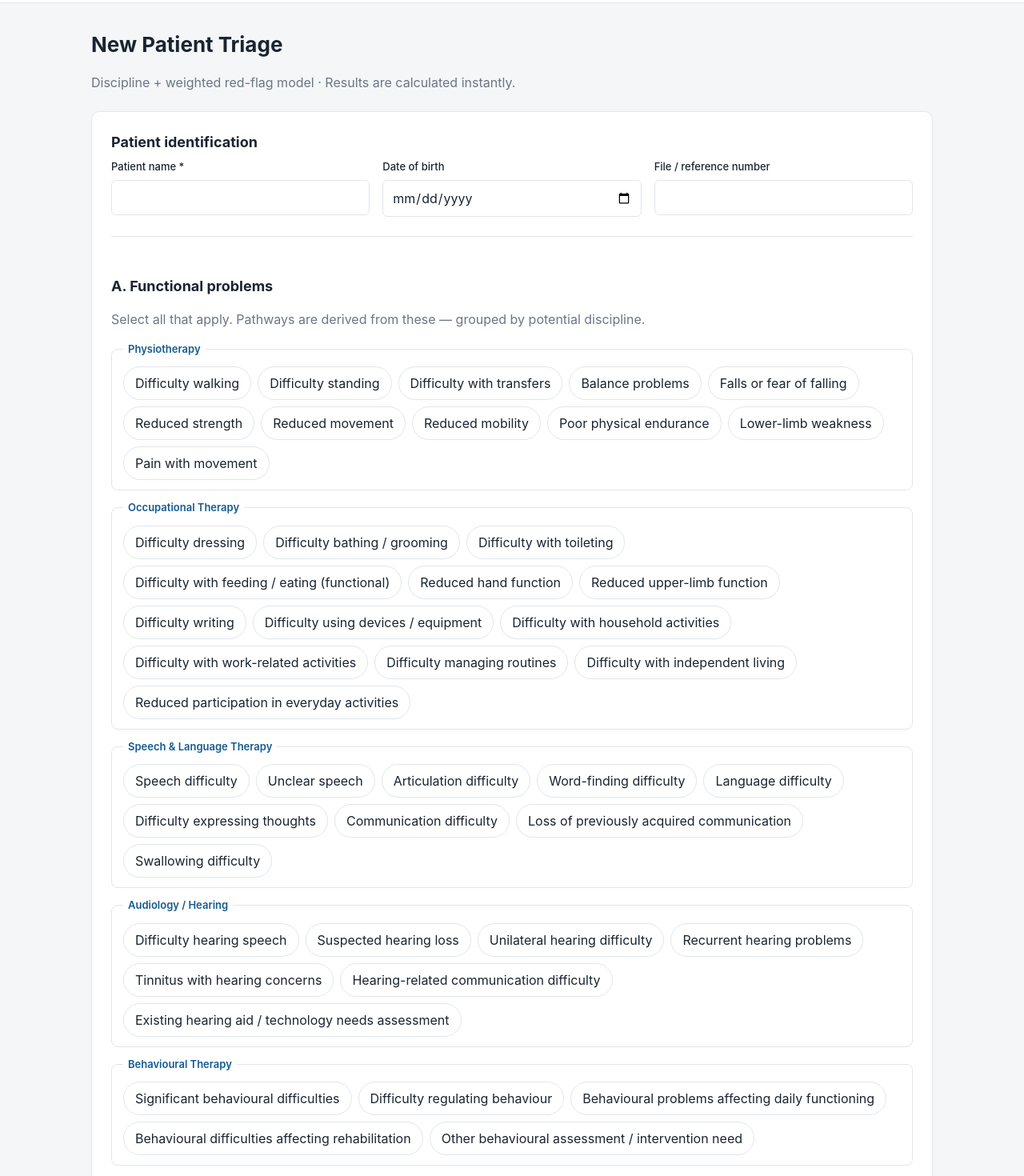
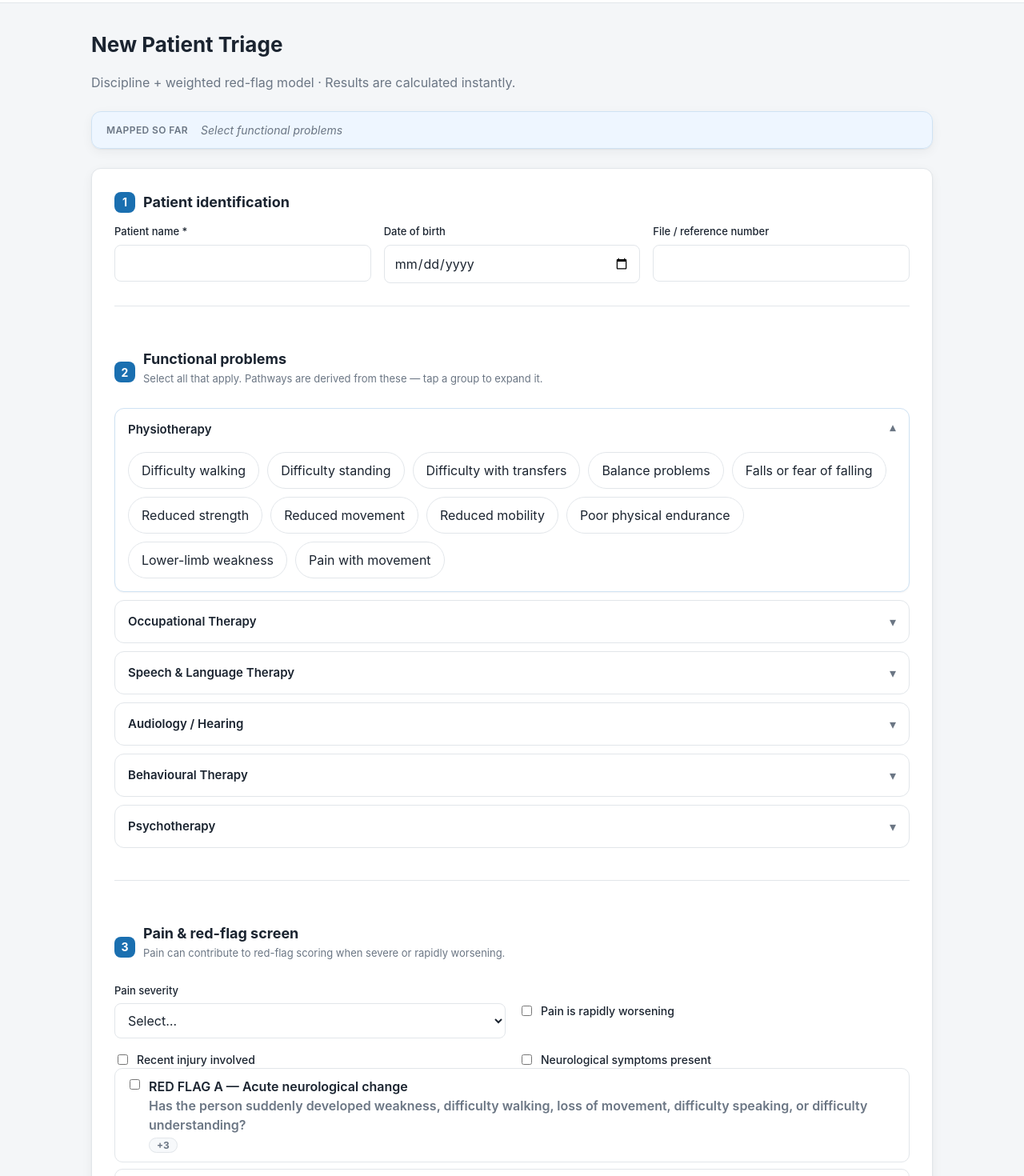
Before and after one commit to wizdormer-collab/Bodija-Advanced-Centre-for-Rehabilitation, a React (Vite) app: page / in a window 1280 px wide. Shown: the part 60-1530 px from the top of the page at 80% size. Built offline with nearby package versions, Linux system fonts and the light colour scheme; sample sign-in values are in the browser's storage.

Commit message:
Polish triage form and results for presentation: accordions, sticky summary, tiered layout

```diff
--- a/src/features/triage/Triage.jsx
+++ b/src/features/triage/Triage.jsx
@@ -5,6 +5,8 @@ import {
   RISK_FLAG_OPTIONS,
   PAIN_SEVERITY_OPTIONS,
   scoreTriage,
+  previewV2,
+  formatNaira,
   isV1Rules,
 } from '../../lib/scoring.js'
 import { loadRules } from '../../lib/storage.js'
@@ -23,6 +25,18 @@ const emptyForm = {
   clinicianUnstable: false,
 }
 
+function StepTitle({ n, children, note }) {
+  return (
+    <div className="step-title">
+      <span className="step-num">{n}</span>
+      <div>
+        <h2>{children}</h2>
+        {note && <p className="muted step-note">{note}</p>}
+      </div>
+    </div>
+  )
+}
+
 export default function Triage() {
   const navigate = useNavigate()
   const [rules] = useState(() => loadRules())
@@ -30,6 +44,7 @@ export default function Triage() {
   const cfg = v1 ? rules.v1 : rules.v2
   const [form, setForm] = useState(emptyForm)
   const [error, setError] = useState('')
+  const [openGroup, setOpenGroup] = useState('PT')
 
   const set = (patch) => setForm((f) => ({ ...f, ...patch }))
 
@@ -93,19 +108,43 @@ export default function Triage() {
 
   const triggerGroups = Object.entries(cfg?.disciplineTriggers || {})
   const redFlagList = cfg?.redFlags || []
+  const live = previewV2(form.problems, rules)
+  const groupCount = (disc) => cfg?.disciplineTriggers?.[disc]?.filter((t) => form.problems.includes(t.id)).length || 0
 
   return (
     <div className="triage">
       <div className="page-head">
-        <h1>New Patient Triage</h1>
+        <h1>{v1 ? 'New Patient Triage' : 'New Patient Triage'}</h1>
         <p className="muted">
           {v1 ? 'Original count-based model' : 'Discipline + weighted red-flag model'} · Results are calculated instantly.
         </p>
       </div>
 
+      {!v1 && (
+        <div className="triage-summary">
+          <span className="triage-summary-label">Mapped so far</span>
+          <span className="summary-mapped">
+            {live.disciplinesLabels.length ? (
+              live.disciplines.map((d, i) => (
+                <span key={d} className={`summary-chip ${i === 0 ? 'primary-chip' : ''}`}>
+                  {live.disciplinesLabels[i]}
+                </span>
+              ))
+            ) : (
+              <em className="summary-none">Select functional problems</em>
+            )}
+          </span>
+          <span className="summary-meta">
+            {live.disciplinesLabels.length
+              ? `Complexity: ${live.complexity} · Est. fee: ${formatNaira(live.fee)}`
+              : ''}
+          </span>
+        </div>
+      )}
+
       <form onSubmit={submit} className="form panel">
         <section className="section">
-          <h2>Patient identification</h2>
+          <StepTitle n={1}>Patient identification</StepTitle>
           <div className="grid-3">
             <label className="field">
               <span>Patient name *</span>
@@ -129,8 +168,7 @@ export default function Triage() {
         {v1 ? (
           <>
             <section className="section">
-              <h2>A. Functional domains</h2>
-              <p className="muted">Select all that apply.</p>
+              <StepTitle n={2}>Functional domains</StepTitle>
               <div className="chip-grid">
                 {DOMAIN_OPTIONS.map((opt) => (
                   <button
@@ -146,8 +184,7 @@ export default function Triage() {
             </section>
 
             <section className="section">
-              <h2>B. Risk flags</h2>
-              <p className="muted">Select all that apply.</p>
+              <StepTitle n={3}>Risk flags</StepTitle>
               <div className="chip-grid">
                 {RISK_FLAG_OPTIONS.map((opt) => (
                   <button
@@ -163,14 +200,11 @@ export default function Triage() {
             </section>
 
             <section className="section">
-              <h2>C. Red flag</h2>
+              <StepTitle n={4}>Red flag</StepTitle>
               <p className="muted">Is there an unstable condition requiring immediate referral?</p>
               <div className="inline-field">
                 {['no', 'yes'].map((val) => (
-                  <label
-                    key={val}
-                    className={`redchoice ${form.redFlag === val ? 'redchoice-on' : ''}`}
-                  >
+                  <label key={val} className={`redchoice ${form.redFlag === val ? 'redchoice-on' : ''}`}>
                     <input
                       type="radio"
                       name="redFlag"
@@ -187,11 +221,24 @@ export default function Triage() {
         ) : (
           <>
             <section className="section">
-              <h2>A. Functional problems</h2>
-              <p className="muted">Select all that apply. Pathways are derived from these — grouped by potential discipline.</p>
-              {triggerGroups.map(([disc, triggers]) => (
-                <fieldset key={disc} className="problem-group">
-                  <legend className="problem-legend">{cfg.disciplineLabels?.[disc] || disc}</legend>
+              <StepTitle n={2} note="Select all that apply. Pathways are derived from these — tap a group to expand it.">
+                Functional problems
+              </StepTitle>
+              <div className="problem-accordion">
+                {triggerGroups.map(([disc, triggers]) => {
+                  const open = openGroup === disc
+                  const count = groupCount(disc)
+                  return (
+                    <div key={disc} className={`problem-group ${open ? 'open' : ''}`}>
+                      <button type="button" className="group-head" onClick={() => setOpenGroup(open ? '' : disc)}>
+                        <span className="group-name">{cfg.disciplineLabels?.[disc] || disc}</span>
+                        {count > 0 && <span className="group-count">{count}</span>}
+                        <span className={`chevron ${open ? 'rotate' : ''}`} aria-hidden="true">
+                          ▾
+                        </span>
+                      </button>
+                      {open && (
+                        <div className="group-body">
                           <div className="chip-grid">
                             {triggers.map((t) => (
                               <button
@@ -204,13 +251,18 @@ export default function Triage() {
                               </button>
                             ))}
                           </div>
-                </fieldset>
-              ))}
+                        </div>
+                      )}
+                    </div>
+                  )
+                })}
+              </div>
             </section>
 
             <section className="section">
-              <h2>B. Pain</h2>
-              <p className="muted">Pain can contribute to red-flag scoring when severe or rapidly worsening.</p>
+              <StepTitle n={3} note="Pain can contribute to red-flag scoring when severe or rapidly worsening.">
+                Pain &amp; red-flag screen
+              </StepTitle>
               <div className="grid-2">
                 <label className="field">
                   <span>Pain severity</span>
@@ -248,11 +300,6 @@ export default function Triage() {
                   Neurological symptoms present
                 </label>
               </div>
-            </section>
-
-            <section className="section">
-              <h2>C. Red-flag screen</h2>
-              <p className="muted">Select all that apply.</p>
               <div className="redflag-list">
                 {redFlagList.map((f) => (
                   <label key={f.id} className={`redchoice ${form.redFlagAnswers.includes(f.id) ? 'redchoice-on' : ''}`}>
@@ -261,8 +308,11 @@ export default function Triage() {
                       checked={form.redFlagAnswers.includes(f.id)}
                       onChange={() => toggleList('redFlagAnswers', f.id)}
                     />
+                    <div>
                       <span className="redflag-title">{f.label}</span>
-                    <span className="muted">{f.question}</span>
+                      <span className="muted redflag-q">{f.question}</span>
+                      <span className="redflag-score">+{f.score}</span>
+                    </div>
                   </label>
                 ))}
               </div>
@@ -277,8 +327,9 @@ export default function Triage() {
             </section>
 
             <section className="section">
-              <h2>D. Acuteness</h2>
-              <p className="muted">Is the presentation current / acute (developed recently, in days)?</p>
+              <StepTitle n={4} note="Is the presentation current / acute (developed recently, in days)?">
+                Acuteness
+              </StepTitle>
               <div className="inline-field">
                 {['no', 'yes'].map((val) => (
                   <label key={val} className={`redchoice ${form.acute === val ? 'redchoice-on' : ''}`}>
@@ -303,7 +354,7 @@ export default function Triage() {
           <button type="button" className="btn btn-ghost" onClick={() => setForm(emptyForm)}>
             Reset
           </button>
-          <button type="submit" className="btn btn-primary">
+          <button type="submit" className="btn btn-primary btn-lg">
             Calculate result
           </button>
         </div>
--- a/src/styles/global.css
+++ b/src/styles/global.css
@@ -12,6 +12,9 @@
   --simple: #1f9d66;
   --moderate: #c98a16;
   --complex: #c0392b;
+  --shadow-sm: 0 1px 2px rgba(16, 24, 40, 0.05);
+  --shadow: 0 1px 2px rgba(16, 24, 40, 0.06), 0 4px 14px rgba(16, 24, 40, 0.05);
+  --radius: 12px;
 }
 
 * {
@@ -40,6 +43,9 @@ body {
   display: flex;
   align-items: center;
   gap: 24px;
+  position: sticky;
+  top: 0;
+  z-index: 100;
 }
 
 .brand {
@@ -147,19 +153,52 @@ body {
 .panel {
   background: var(--panel);
   border: 1px solid var(--border);
-  border-radius: 10px;
-  padding: 24px;
+  border-radius: var(--radius);
+  box-shadow: var(--shadow);
+  padding: 28px;
 }
 
 .section {
-  margin-bottom: 28px;
-  padding-bottom: 24px;
+  margin-bottom: 32px;
+  padding-bottom: 28px;
   border-bottom: 1px solid var(--border);
 }
 
 .section h2 {
   margin: 0 0 8px;
   font-size: 18px;
+}
+
+.step-title {
+  display: flex;
+  align-items: center;
+  gap: 10px;
+  margin-bottom: 14px;
+}
+
+.step-title .step-num {
+  flex-shrink: 0;
+  width: 26px;
+  height: 26px;
+  border-radius: 8px;
+  background: var(--primary);
+  color: #fff;
+  font-size: 14px;
+  font-weight: 700;
+  display: flex;
+  align-items: center;
+  justify-content: center;
+}
+
+.step-title h2 {
+  margin: 0;
+}
+
+.step-title .step-note {
+  color: var(--muted);
+  font-size: 13px;
+  font-weight: 400;
+  margin-top: 2px;
 }
 
 .section:last-child {
@@ -189,9 +228,9 @@ input,
 select,
 textarea {
   font: inherit;
-  padding: 9px 11px;
+  padding: 10px 12px;
   border: 1px solid var(--border);
-  border-radius: 6px;
+  border-radius: 8px;
   background: #fff;
   color: var(--text);
 }
@@ -218,13 +257,13 @@ textarea:focus {
 .chip-grid {
   display: flex;
   flex-wrap: wrap;
-  gap: 8px;
+  gap: 10px;
 }
 
 .chip {
   border: 1px solid var(--border);
   background: #fff;
-  padding: 8px 14px;
+  padding: 10px 16px;
   border-radius: 999px;
   cursor: pointer;
   font: inherit;
@@ -234,6 +273,7 @@ textarea:focus {
 
 .chip:hover {
   border-color: var(--primary);
+  box-shadow: var(--shadow-sm);
 }
 
 .chip-on {
@@ -274,15 +314,21 @@ textarea:focus {
 .btn {
   font: inherit;
   font-weight: 600;
-  border-radius: 6px;
+  border-radius: 8px;
   border: 1px solid transparent;
-  padding: 9px 16px;
+  padding: 10px 18px;
   cursor: pointer;
   text-decoration: none;
   display: inline-flex;
   align-items: center;
   justify-content: center;
   gap: 6px;
+}
+
+.btn-lg {
+  padding: 13px 26px;
+  font-size: 16px;
+  border-radius: 10px;
 }
 
 .btn-primary {
@@ -344,8 +390,9 @@ textarea:focus {
 .result-screen {
   background: var(--panel);
   border: 1px solid var(--border);
-  border-radius: 10px;
-  padding: 24px;
+  border-radius: var(--radius);
+  box-shadow: var(--shadow);
+  padding: 28px;
 }
 
 .result-head {
@@ -357,11 +404,13 @@ textarea:focus {
 
 .result-block {
   border: 1px solid var(--border);
-  border-radius: 8px;
+  border-radius: var(--radius);
+  box-shadow: var(--shadow-sm);
   padding: 16px;
   display: flex;
   flex-direction: column;
   gap: 4px;
+  background: #fff;
 }
 
 .result-label {
@@ -462,11 +511,150 @@ textarea:focus {
 }
 
 /* v2 triage form */
+.triage-summary {
+  position: sticky;
+  top: 78px;
+  z-index: 40;
+  display: flex;
+  align-items: center;
+  gap: 16px;
+  flex-wrap: wrap;
+  background: rgba(238, 246, 255, 0.96);
+  backdrop-filter: blur(4px);
+  border: 1px solid #cfe2f3;
+  border-radius: var(--radius);
+  box-shadow: var(--shadow);
+  padding: 12px 18px;
+  margin: 0 0 24px;
+}
+
+.triage-summary-label {
+  font-size: 12px;
+  text-transform: uppercase;
+  letter-spacing: 0.4px;
+  color: var(--muted);
+  font-weight: 600;
+  white-space: nowrap;
+}
+
+.summary-mapped {
+  display: flex;
+  flex-wrap: wrap;
+  gap: 6px;
+  flex: 1;
+  min-width: 220px;
+}
+
+.summary-chip {
+  background: #fff;
+  border: 1px solid var(--border);
+  border-radius: 999px;
+  padding: 3px 12px;
+  font-size: 13px;
+  font-weight: 600;
+  color: var(--primary-dark);
+}
+
+.summary-chip.primary-chip {
+  background: var(--primary);
+  border-color: var(--primary);
+  color: #fff;
+}
+
+.summary-none {
+  color: var(--muted);
+  font-size: 14px;
+}
+
+.summary-meta {
+  margin-left: auto;
+  text-align: right;
+  white-space: nowrap;
+  line-height: 1.25;
+}
+
+.summary-meta b {
+  font-size: 19px;
+  color: var(--primary-dark);
+}
+
+.summary-meta span {
+  display: block;
+  font-size: 12px;
+  color: var(--muted);
+  font-weight: 500;
+}
+
+.problem-accordion {
+  margin-bottom: 12px;
+}
+
 .problem-group {
   border: 1px solid var(--border);
-  border-radius: 8px;
-  padding: 12px 14px;
-  margin: 0 0 12px;
+  border-radius: var(--radius);
+  margin: 0 0 10px;
+  overflow: hidden;
+  background: #fff;
+  transition: box-shadow 0.15s ease;
+}
+
+.problem-group.open {
+  box-shadow: var(--shadow-sm);
+  border-color: #cfe2f3;
+}
+
+.group-head {
+  width: 100%;
+  display: flex;
+  align-items: center;
+  gap: 12px;
+  background: none;
+  border: none;
+  cursor: pointer;
+  padding: 14px 16px;
+  font: inherit;
+  text-align: left;
+  color: var(--text);
+}
+
+.group-name {
+  font-weight: 600;
+  font-size: 15px;
+}
+
+.group-count {
+  background: #e8f1f8;
+  color: var(--primary-dark);
+  border-radius: 999px;
+  padding: 1px 9px;
+  font-size: 12px;
+  font-weight: 700;
+  min-width: 22px;
+  text-align: center;
+}
+
+.group-count.count-on {
+  background: var(--primary);
+  color: #fff;
+}
+
+.chevron {
+  margin-left: auto;
+  color: var(--muted);
+  transition: transform 0.15s ease;
+}
+
+.chevron.rotate {
+  transform: rotate(180deg);
+}
+
+.group-body {
+  display: none;
+  padding: 2px 16px 16px;
+}
+
+.problem-group.open .group-body {
+  display: block;
 }
 
 .problem-legend {
@@ -474,6 +662,7 @@ textarea:focus {
   font-size: 13px;
   color: var(--primary-dark);
   padding: 0 6px;
+  margin-bottom: 8px;
 }
 
 .inline-check {
@@ -493,6 +682,37 @@ textarea:focus {
 
 .redflag-list .redchoice {
   align-items: flex-start;
+  border-radius: 10px;
+  transition: box-shadow 0.12s ease;
+}
+
+.redflag-list .redchoice:hover {
+  box-shadow: var(--shadow-sm);
+}
+
+.redflag-q {
+  display: flex;
+  flex-direction: column;
+  gap: 2px;
+  font-weight: 600;
+}
+
+.redflag-q small {
+  color: var(--muted);
+  font-weight: 400;
+  font-size: 12px;
+}
+
+.redflag-score {
+  flex-shrink: 0;
+  margin-left: auto;
+  background: #f7f9fb;
+  border: 1px solid var(--border);
+  border-radius: 999px;
+  padding: 1px 9px;
+  font-size: 12px;
+  font-weight: 700;
+  color: var(--muted);
 }
 
 .redflag-title {
@@ -506,18 +726,75 @@ textarea:focus {
   line-height: 1.3;
 }
 
-.v2-head {
-  grid-template-columns: repeat(3, 1fr);
+.v2-layout {
+  display: flex;
+  flex-direction: column;
+  gap: 16px;
+}
+
+.hero-grid {
+  display: grid;
+  grid-template-columns: 2fr 1fr 1fr;
+  gap: 16px;
+}
+
+.sub-grid {
+  display: grid;
+  grid-template-columns: 1fr 1fr;
+  gap: 16px;
+}
+
+.hero-primary {
+  border: 1px solid var(--border);
+  border-radius: var(--radius);
+  padding: 16px;
+  display: flex;
+  flex-direction: column;
+  gap: 4px;
+  background: linear-gradient(135deg, #ffffff 55%, #eef6ff);
+}
+
+.hero-value {
+  font-size: 30px;
+  font-weight: 800;
+  color: var(--primary-dark);
+  line-height: 1.15;
+}
+
+.redflag-pill {
+  justify-self: start;
+  border-radius: 999px;
+  padding: 8px 18px;
+  font-size: 15px;
+  font-weight: 700;
+}
+
+.pill-red {
+  background: #fdf1f0;
+  border: 1px solid var(--danger);
+  color: var(--danger);
+}
+
+.pill-orange {
+  background: #fdf3e7;
+  border: 1px solid #ecc48a;
+  color: var(--warn);
+}
+
+.pill-green {
+  background: #e8f8ef;
+  border: 1px solid #bfe8d0;
+  color: var(--success);
 }
 
 .fee-bar {
   display: flex;
-  gap: 24px;
+  gap: 32px;
   flex-wrap: wrap;
-  background: #eef6ff;
-  border-radius: 8px;
-  padding: 14px 16px;
-  margin-bottom: 16px;
+  background: linear-gradient(135deg, #eef6ff, #f5faff);
+  border: 1px solid #cfe2f3;
+  border-radius: var(--radius);
+  padding: 16px 20px;
 }
 
 .fee-bar > div {
@@ -527,8 +804,8 @@ textarea:focus {
 }
 
 .fee-amount {
-  font-size: 24px;
-  font-weight: 700;
+  font-size: 26px;
+  font-weight: 800;
   color: var(--primary-dark);
 }
 
@@ -598,8 +875,12 @@ textarea:focus {
   .grid-3,
   .grid-2,
   .result-head,
-  .v2-head {
+  .hero-grid,
+  .sub-grid {
     grid-template-columns: 1fr;
+  }
+  .triage-summary {
+    top: 64px;
   }
   .header {
     flex-wrap: wrap;
@@ -610,3 +891,30 @@ textarea:focus {
     padding: 20px 16px 48px;
   }
 }
+
+@media (max-width: 920px) {
+  .hero-grid {
+    grid-template-columns: 1fr 1fr;
+  }
+  .v2-layout .hero-primary {
+    grid-column: 1 / -1;
+  }
+}
+
+@media print {
+  .header,
+  .triage-summary,
+  .form-actions,
+  .nav {
+    display: none;
+  }
+  .content {
+    padding: 0;
+    max-width: none;
+  }
+  .result-screen,
+  .panel {
+    box-shadow: none;
+    border: none;
+  }
+}
```
Also changed, not shown: src/features/result/Result.jsx (+21 -12 lines), src/lib/scoring.js. Lines whose indentation alone changed are shown as unchanged.
